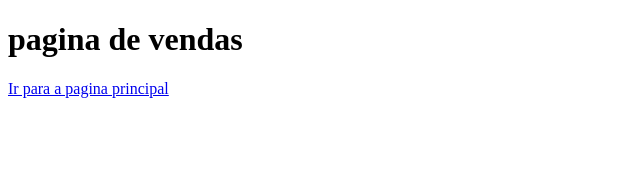
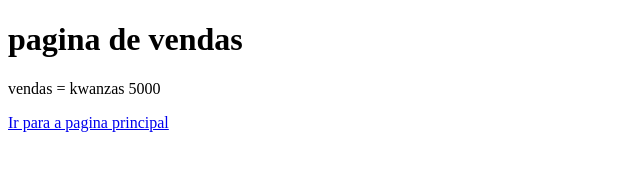
Before and after one commit to MADUREIRA1990/aulagithub, a plain HTML site: page vendas.html in a window 1280 px wide. Shown: the whole page, without its empty margins (0-640 px from the left). Drawn offline with Linux system fonts and the light colour scheme.

Commit message:
Acrecentado valor das vendas

```diff
--- a/vendas.html
+++ b/vendas.html
@@ -8,6 +8,7 @@
 </head>
 <body>
     <h1>pagina de vendas</h1>
+    <p>vendas = kwanzas 5000</p>
     <a href="index.html">Ir para a pagina principal</a>
 </body>
 </html>
```
